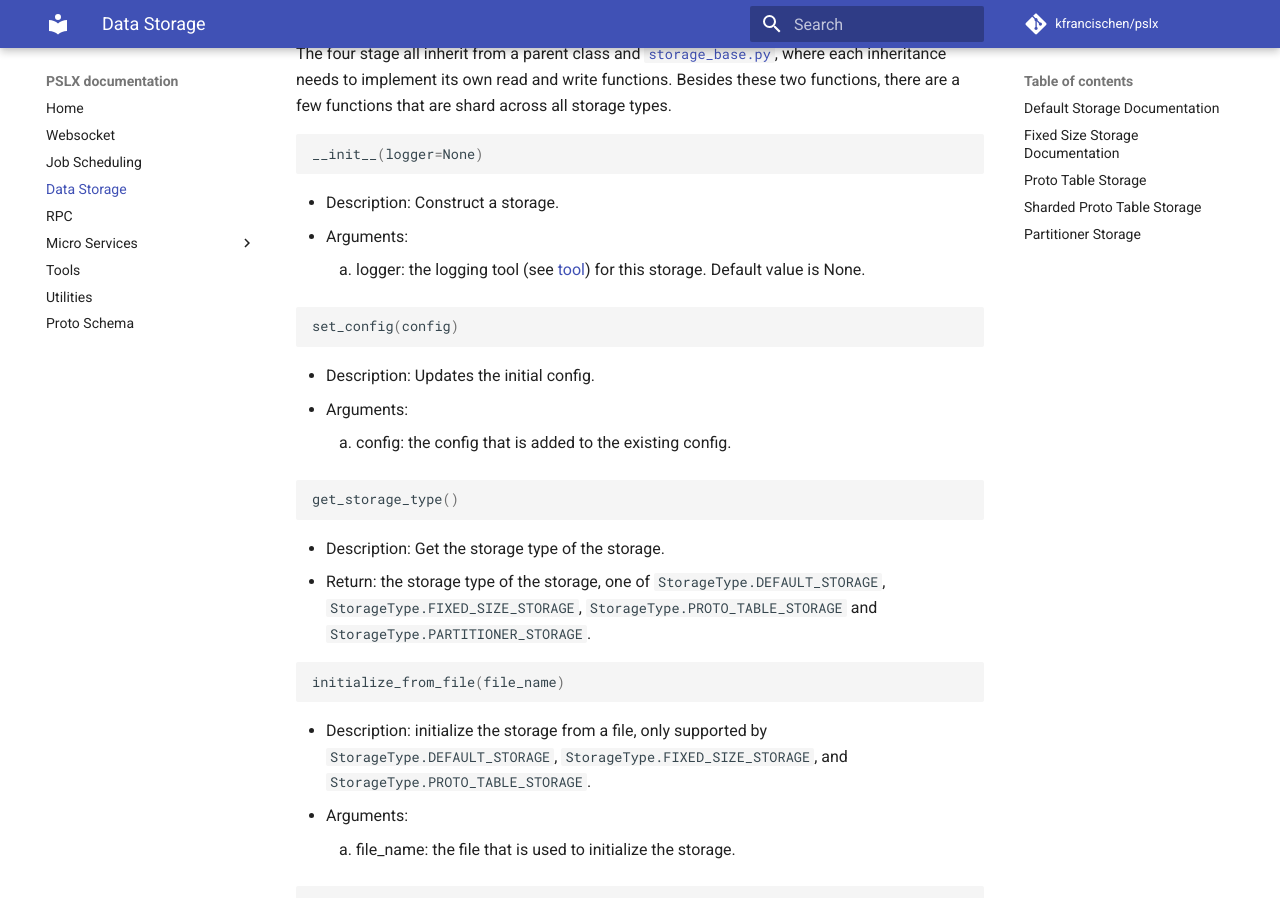
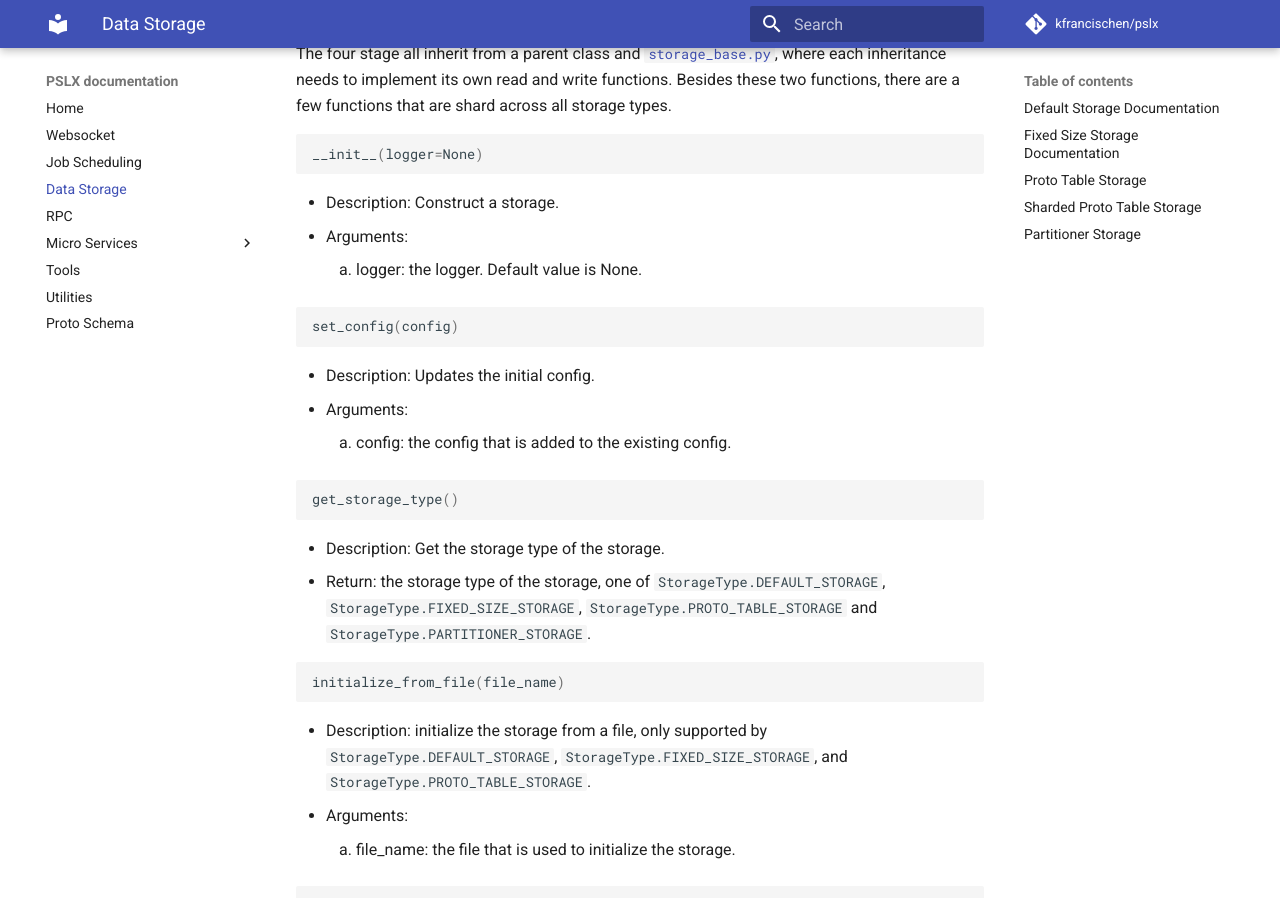
Before and after one commit to kfrancischen/pslx, an MkDocs documentation site: the page built from doc/docs/storage.md, in a window 1280 px wide and 900 px high, scrolled down 359 px. Built offline with MkDocs 1.6.1 and Material for MkDocs 9.7.7, drawn with Linux system fonts in a browser that asks for light colours; comment, search, counter and statistics services are not loaded; old or Windows-style settings are respelled for this version of MkDocs; some of the changed text lies outside the part shown.

Commit message:
update doc

````diff
--- a/doc/docs/storage.md
+++ b/doc/docs/storage.md
@@ -13,7 +13,7 @@ __init__(logger=None)
 ```
 * Description: Construct a storage.
 * Arguments:
-    1. logger: the logging tool (see [tool](tool.md)) for this storage. Default value is None.
+    1. logger: the logger. Default value is None.
 
 ```python
 set_config(config)
@@ -85,7 +85,7 @@ __init__(logger=None, fixed_size=-1)
 ```
 * Description: Overrides the default constructor.
 * Arguments:
-    1. logger: the logging tool (see [tool](tool.md)) for this storage. Default value is None.
+    1. logger: the logger. Default value is None.
     2. fixed_size: the maximum data size that this storage will hold in memory, negative meaning the maximum size is infinity.
 
 ```python
````
Also changed, not shown: doc/docs/container.md (+1 -2 lines), doc/docs/index.md (+2 -2 lines), README.md.
